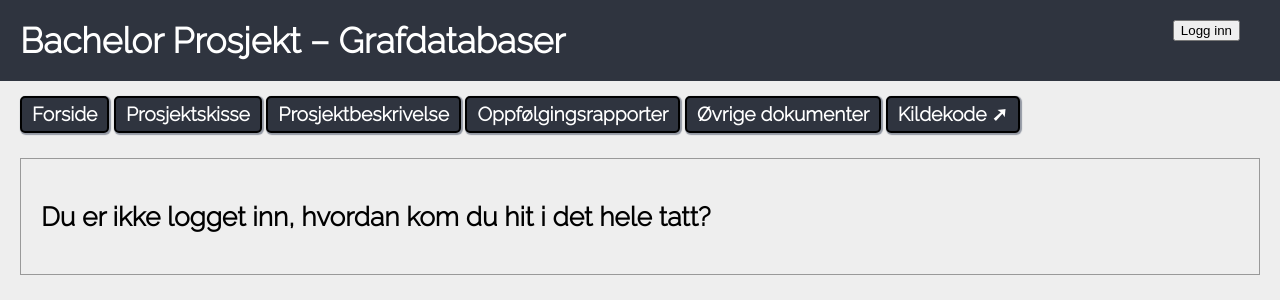
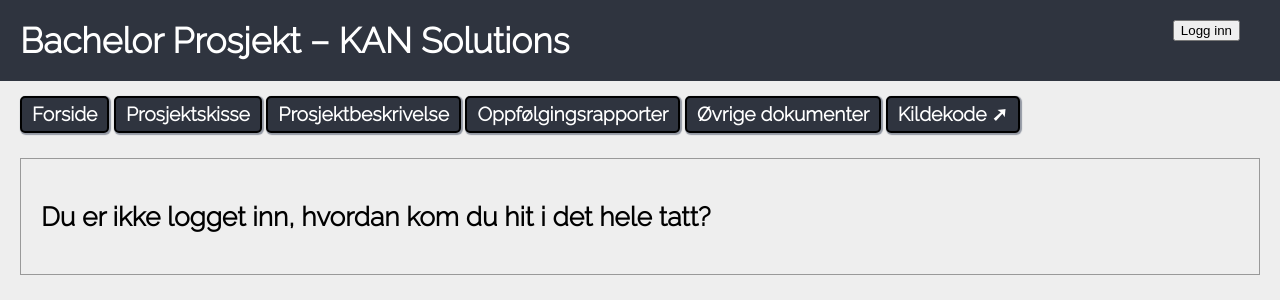
Before and after one commit to hrkristian/BachelorWeb, a Django app: template dagbok/templates/dagbok/create_post.html in a window 1280 px wide. Shown: the top 300 px of the page. Run offline with Django 3.2, Linux system fonts and the light colour scheme; the template is opened without the code that fills it, so the values that code supplies are empty.

Commit message:
Change title and heading

```diff
--- a/templates/base.html
+++ b/templates/base.html
@@ -9,7 +9,7 @@
   <link href="https://fonts.googleapis.com/css?family=Raleway:300" rel="stylesheet">
   <title>
     {% block title %}
-    Bachelor Prosjekt KANO
+    Bachelor Prosjekt – KAN Solutions
     {% endblock %}
   </title>
   {% block head %}
@@ -42,7 +42,7 @@
   {% endif %}
   <h1>
   {% block header %}
-  Bachelor Prosjekt – Grafdatabaser
+  Bachelor Prosjekt – KAN Solutions
   {% endblock %}
 </h1></header>
   <nav id="main_nav">
```
